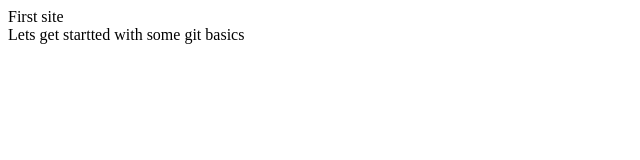
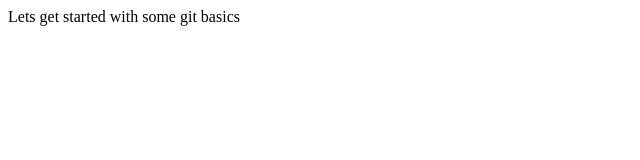
Before and after one commit to mabarm/git-test, a plain HTML site: page index.html in a window 1280 px wide. Shown: the whole page, without its empty margins (0-640 px from the left). Drawn offline with Linux system fonts and the light colour scheme.

Commit message:
second commit

```diff
--- a/index.html
+++ b/index.html
@@ -1,9 +1,9 @@
 <!DOCTYPE html>
 <html>
     <head>
-        <tile>First site</tile>
+        <title>First site</title>
     </head>
     <body>
-        <div>Lets get startted with some git basics</div>
+        <div>Lets get started with some git basics</div>
     </body>
 </html>
```
